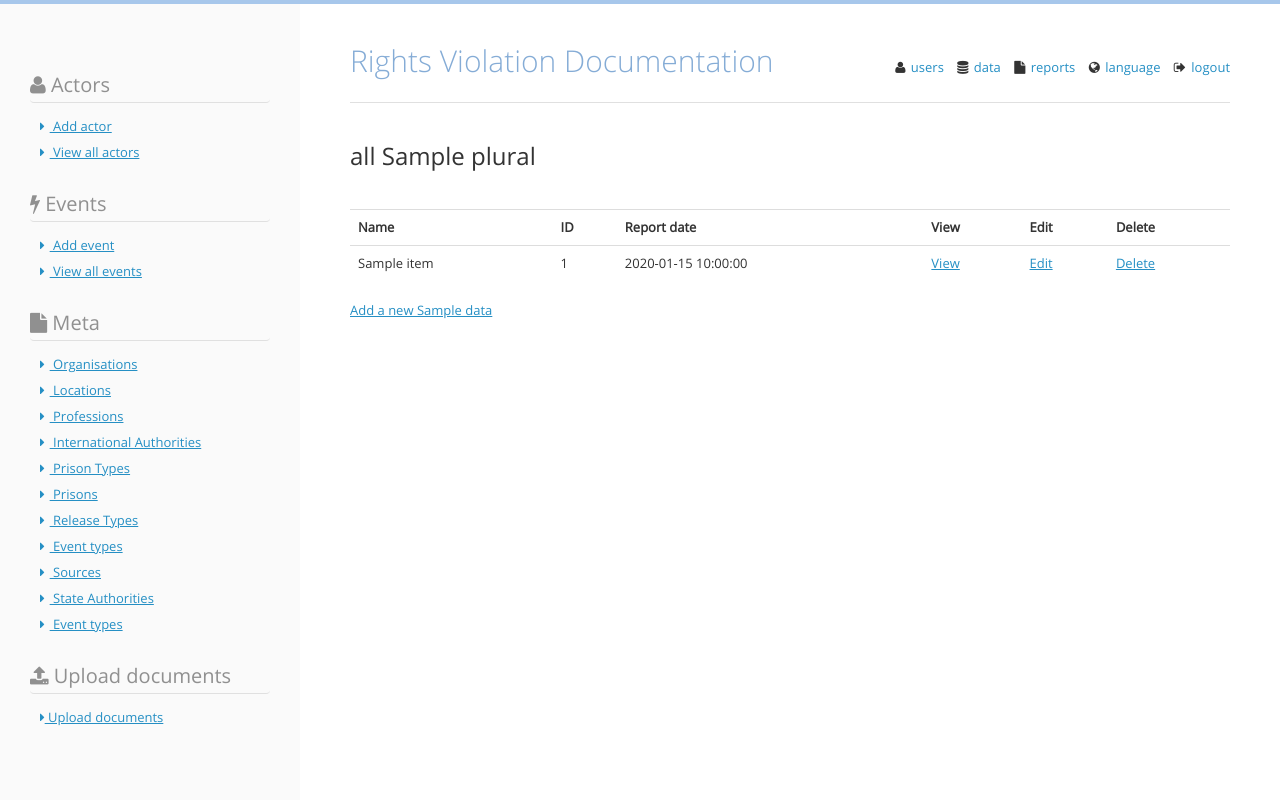
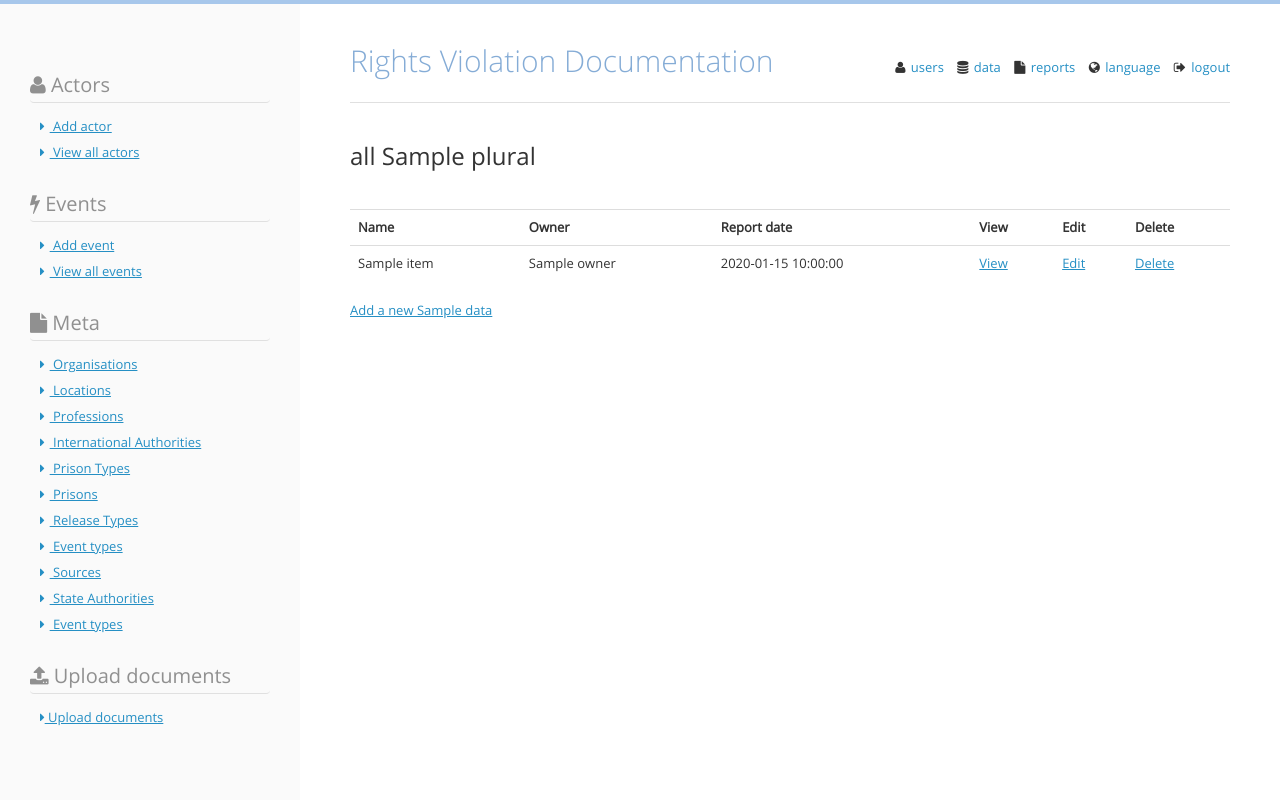
Before and after one commit to equalitie/RVD-webapp, a Flask app: template rvd/templates/item_view_all.html in a window 1280 px wide. Run offline with Flask 2, Linux system fonts and the light colour scheme; the template is opened without the code that fills it: most values are stand-ins (such as "Sample title", 1, 10 or a date in 2020); parts of the project's set-up code (start-up, migrations or seed data) failed here and were passed over; some libraries are stand-ins or nearby versions.

Commit message:
add owner and new data to view

```diff
--- a/rvd/templates/item_edit.html
+++ b/rvd/templates/item_edit.html
@@ -83,7 +83,7 @@
                         {% if field.name == "sources" %}
                             <div class="form_actor_label">{{ field.label }}</div>
                             <div class="form_actor_field">
-                                <input class="form-control" placeholder="Type to search..." name="sources" id="sources" value="{% if field.object_data != None %}{% for x in field.object_data %}{{x.name}},{% endfor %}{% endif %}">
+                                <input class="form-control" placeholder="Type to search..." name="{{ field.name }}" id="{{ field.name }}" value="{% if field.object_data != None %}{% for x in field.object_data %}{{x.name}},{% endfor %}{% endif %}">
                             </div>
                         {% else %}
                         <div class="form_actor_label">{{ field.label }}</div>
--- a/rvd/templates/item_view_all.html
+++ b/rvd/templates/item_view_all.html
@@ -20,7 +20,7 @@
         <table class="table">
             <tr>
                 <th>{% if data['data'][0]['name']%}Name{% endif %}{% if data['data'][0]['title']%}Title{% endif %}{% if data['data'][0]['email']%}Email{% endif %}</th>
-                <th>ID</th>
+                <th>Owner</th>
                 {% if data['data'][0]['report_date'] %} <th>Report date</th> {% endif %}
                 <th>View</th>
                 <th>Edit</th>
@@ -29,7 +29,7 @@
             {% for item in data['data'] %}
                 <tr>
                     <td>{{item['name'] or item['title'] or item['email'] }}</td>
-                    <td>{{item['id']}}</td>
+                    <td>{{item['owner']}}</td>
                     {% if item['report_date'] %} <td>{{item['report_date']}}</td> {% endif %}
                     <td><a href="/{{ data['plural_slug'] }}/{{item['id']}}">View</a></td>
                     <td><a href="/{{ data['plural_slug'] }}/{{item['id']}}/edit">Edit</a></td>
--- a/rvd/views/__init__.py
+++ b/rvd/views/__init__.py
@@ -1,4 +1,4 @@
-from rvd.models import Action, Document
+from rvd.models import Action, Document, User
 from sqlalchemy.inspection import inspect
 
 
@@ -8,6 +8,8 @@ def get_attr(a):
         return ", ".join(items)
     if isinstance(a, Document):
         return "<a href='/static/documents/{0}'>{0}</a>".format(a.filename)
+    if isinstance(a, User):
+        return "{}: {}".format(a.email, a.organisation)
     if hasattr(a, 'name'):
         return a.name
     if hasattr(a, 'type_code'):
--- a/rvd/views/events.py
+++ b/rvd/views/events.py
@@ -188,12 +188,19 @@ def events_by_type():
 @login_required
 def view_all_events():
     if current_user.is_admin:
-        all_events = session.query(Event).all()
+        all_events = session.query(Event).join(Event.owner).all()
     else:
-        all_events = session.query(Event).filter(Event.owner_id == current_user.id)
-    all_events = [{k: v for k, v in x.__dict__.iteritems() if not k.startswith('_sa_')} for x in all_events]
+        all_events = session.query(Event).join(Event.owner).filter(Event.owner_id == current_user.id)
+    evs = []
+    for e in all_events:
+        evs.append({
+            "owner": "{}: {}".format(e.owner.email, e.owner.organisation),
+            "report_date": e.report_date,
+            "title": e.title,
+            "id": e.id
+        })
     data = copy(names)
-    data['data'] = all_events
+    data['data'] = evs
 
     return render_template("item_view_all.html", data=data)
 
```
